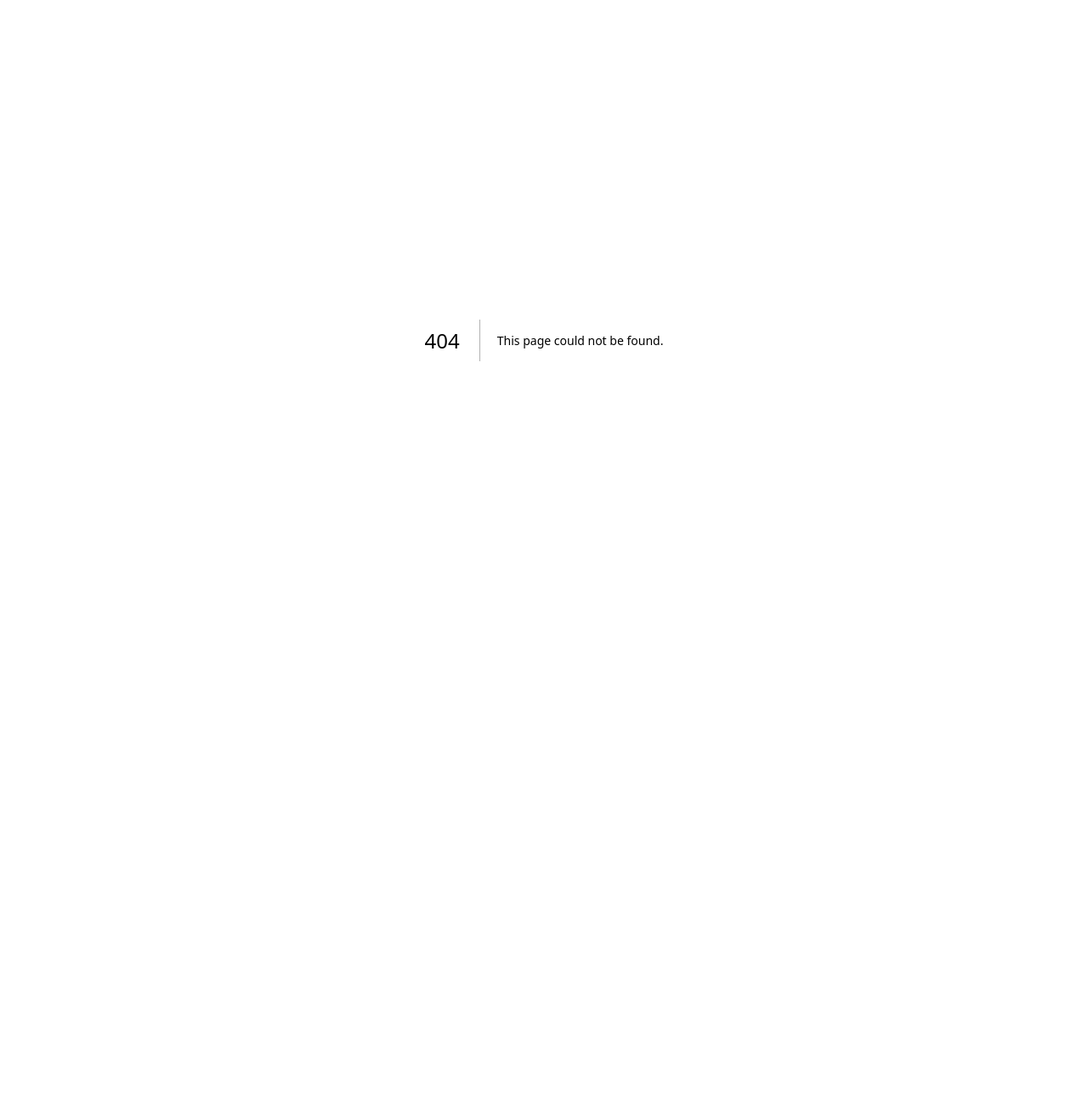
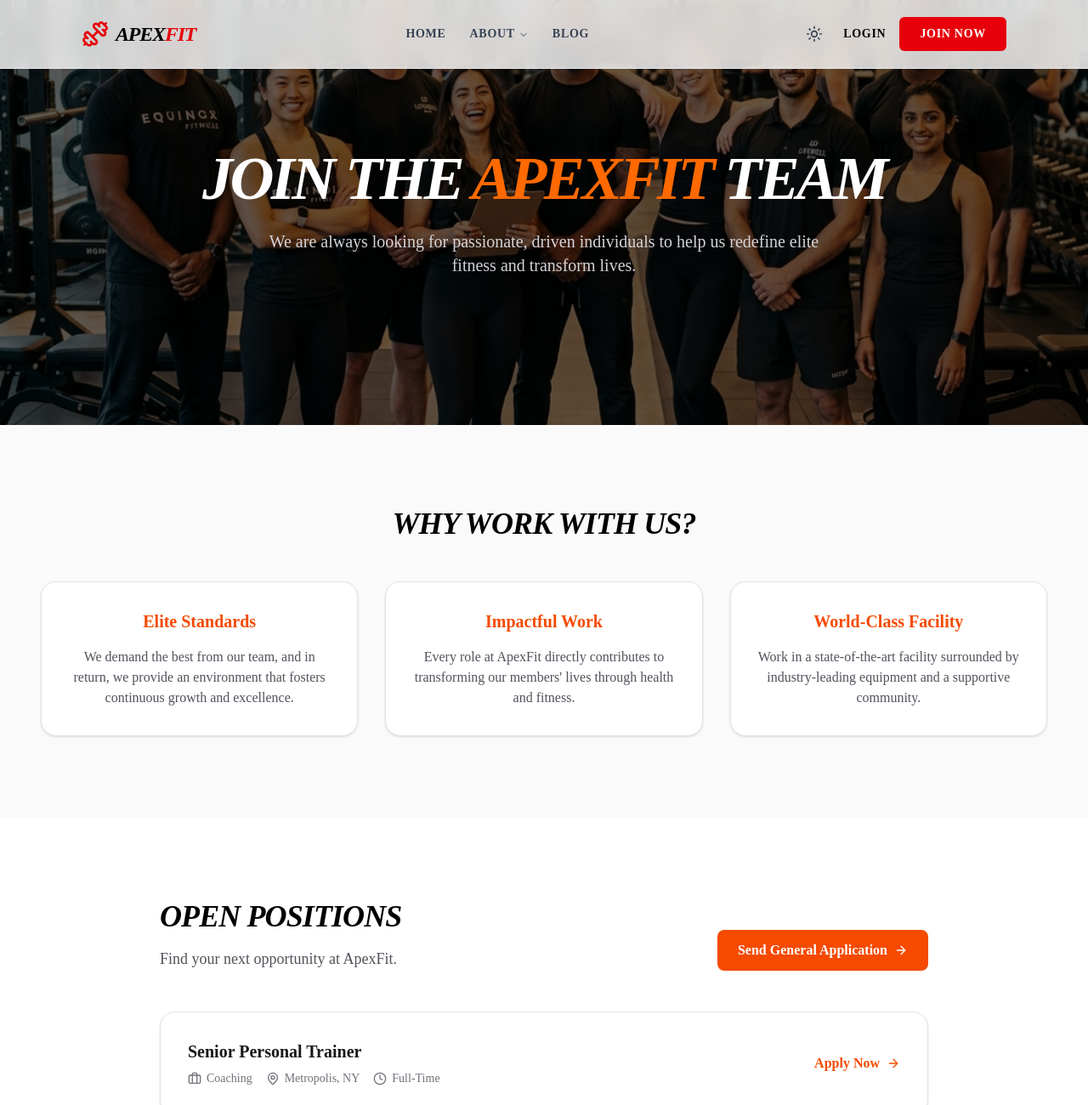
Before and after one commit to ajmikallu/gym, a Next.js app: page /careers in a window 1280 px wide. Before the commit this address had no page. Shown: the top 1300 px of the page at 85% size. Before the commit the page ends 800 px from the top, so only its background shows below. Built offline with nearby package versions, Linux system fonts and the light colour scheme.

Commit message:
feat: add careers page and link to footer navigation

```diff
--- /dev/null
+++ b/app/(public)/careers/page.tsx
@@ -0,0 +1,133 @@
+import Image from "next/image";
+import Link from "next/link";
+import { ArrowRight, MapPin, Clock, Briefcase } from "lucide-react";
+
+export const metadata = {
+  title: "Careers | ApexFit",
+  description: "Join the ApexFit team and help us forge elite fitness.",
+};
+
+const jobOpenings = [
+  {
+    title: "Senior Personal Trainer",
+    department: "Coaching",
+    location: "Metropolis, NY",
+    type: "Full-Time",
+  },
+  {
+    title: "Nutrition Specialist",
+    department: "Wellness",
+    location: "Metropolis, NY",
+    type: "Part-Time",
+  },
+  {
+    title: "Front Desk Associate",
+    department: "Operations",
+    location: "Metropolis, NY",
+    type: "Full-Time",
+  },
+  {
+    title: "Group Fitness Instructor",
+    department: "Coaching",
+    location: "Metropolis, NY",
+    type: "Contract",
+  },
+];
+
+export default function CareersPage() {
+  return (
+    <div className="w-full min-h-screen bg-white dark:bg-black pb-24">
+      {/* Hero Section */}
+      <section className="relative w-full h-[60vh] min-h-[500px] flex items-center justify-center overflow-hidden">
+        <Image
+          src="/images/careers/hero.png"
+          alt="ApexFit Team"
+          fill
+          priority
+          className="object-cover"
+        />
+        <div className="absolute inset-0 bg-black/60" />
+        <div className="relative z-10 text-center px-6 max-w-4xl mx-auto">
+          <h1 className="text-4xl md:text-6xl lg:text-7xl font-black text-white uppercase italic tracking-tighter mb-6">
+            Join The <span className="text-orange-500">ApexFit</span> Team
+          </h1>
+          <p className="text-lg md:text-xl text-zinc-300 max-w-2xl mx-auto font-medium">
+            We are always looking for passionate, driven individuals to help us redefine elite fitness and transform lives.
+          </p>
+        </div>
+      </section>
+
+      {/* Core Values Section */}
+      <section className="py-24 px-6 md:px-12 bg-zinc-50 dark:bg-zinc-950">
+        <div className="max-w-[1200px] mx-auto text-center">
+          <h2 className="text-3xl md:text-4xl font-extrabold uppercase italic tracking-tight text-black dark:text-white mb-12">
+            Why Work With Us?
+          </h2>
+          <div className="grid grid-cols-1 md:grid-cols-3 gap-8">
+            <div className="p-8 bg-white dark:bg-zinc-900 rounded-2xl shadow-sm border border-zinc-200 dark:border-zinc-800">
+              <h3 className="text-xl font-bold mb-4 text-orange-600">Elite Standards</h3>
+              <p className="text-zinc-600 dark:text-zinc-400">
+                We demand the best from our team, and in return, we provide an environment that fosters continuous growth and excellence.
+              </p>
+            </div>
+            <div className="p-8 bg-white dark:bg-zinc-900 rounded-2xl shadow-sm border border-zinc-200 dark:border-zinc-800">
+              <h3 className="text-xl font-bold mb-4 text-orange-600">Impactful Work</h3>
+              <p className="text-zinc-600 dark:text-zinc-400">
+                Every role at ApexFit directly contributes to transforming our members' lives through health and fitness.
+              </p>
+            </div>
+            <div className="p-8 bg-white dark:bg-zinc-900 rounded-2xl shadow-sm border border-zinc-200 dark:border-zinc-800">
+              <h3 className="text-xl font-bold mb-4 text-orange-600">World-Class Facility</h3>
+              <p className="text-zinc-600 dark:text-zinc-400">
+                Work in a state-of-the-art facility surrounded by industry-leading equipment and a supportive community.
+              </p>
+            </div>
+          </div>
+        </div>
+      </section>
+
+      {/* Open Positions Section */}
+      <section className="py-24 px-6 md:px-12 max-w-[1000px] mx-auto">
+        <div className="flex flex-col md:flex-row justify-between items-end mb-12 gap-6">
+          <div>
+            <h2 className="text-3xl md:text-4xl font-extrabold uppercase italic tracking-tight text-black dark:text-white mb-4">
+              Open Positions
+            </h2>
+            <p className="text-zinc-600 dark:text-zinc-400 text-lg">
+              Find your next opportunity at ApexFit.
+            </p>
+          </div>
+          <Link href="mailto:careers@apexfit.com" className="shrink-0 bg-orange-600 text-white px-6 py-3 rounded-md font-bold hover:bg-orange-700 transition-colors inline-flex items-center">
+            Send General Application <ArrowRight className="ml-2 w-4 h-4" />
+          </Link>
+        </div>
+
+        <div className="flex flex-col gap-4">
+          {jobOpenings.map((job, idx) => (
+            <div key={idx} className="group p-6 md:p-8 bg-white dark:bg-zinc-950 border border-zinc-200 dark:border-zinc-800 rounded-2xl hover:border-orange-500 transition-colors flex flex-col md:flex-row md:items-center justify-between gap-6 shadow-sm hover:shadow-md hover:shadow-orange-600/5">
+              <div className="space-y-4">
+                <div>
+                  <h3 className="text-xl font-bold text-zinc-900 dark:text-white mb-2 group-hover:text-orange-600 transition-colors">{job.title}</h3>
+                  <div className="flex items-center gap-4 text-sm text-zinc-500 dark:text-zinc-400">
+                    <span className="flex items-center gap-1.5">
+                      <Briefcase className="w-4 h-4" /> {job.department}
+                    </span>
+                    <span className="flex items-center gap-1.5">
+                      <MapPin className="w-4 h-4" /> {job.location}
+                    </span>
+                    <span className="flex items-center gap-1.5">
+                      <Clock className="w-4 h-4" /> {job.type}
+                    </span>
+                  </div>
+                </div>
+              </div>
+              <Link href={`mailto:careers@apexfit.com?subject=Application for ${job.title}`} className="shrink-0 text-orange-600 font-semibold flex items-center gap-2 hover:gap-3 transition-all">
+                Apply Now <ArrowRight className="w-4 h-4" />
+              </Link>
+            </div>
+          ))}
+        </div>
+      </section>
+    </div>
+  );
+}
--- a/app/components/shared/footer.tsx
+++ b/app/components/shared/footer.tsx
@@ -1,6 +1,6 @@
 import * as React from "react";
 import Link from "next/link";
-import { Dumbbell, MapPin, Phone, Mail } from "lucide-react";
+import { Dumbbell, MapPin, Phone, Mail, Briefcase } from "lucide-react";
 
 export default function Footer() {
   const currentYear = new Date().getFullYear();
@@ -81,6 +81,12 @@ export default function Footer() {
                   info@apexfit.com
                 </a>
               </li>
+              <li className="flex items-center gap-3 pt-2">
+                <Briefcase className="w-5 h-5 text-orange-500 shrink-0" />
+                <Link href="/careers" className="text-sm hover:text-white transition-colors duration-300 focus:outline-none focus:text-white">
+                  Careers
+                </Link>
+              </li>
             </ul>
           </div>
         </div>
```
Also changed, not shown: public/images/careers/hero.png (added).
